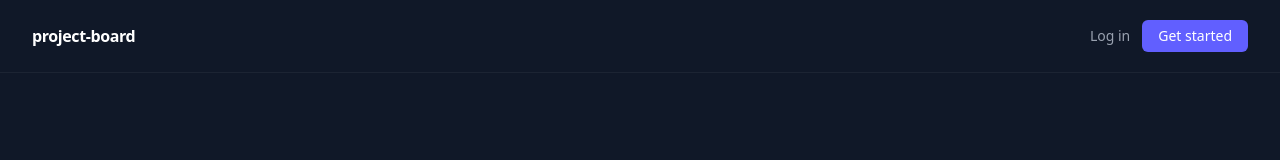
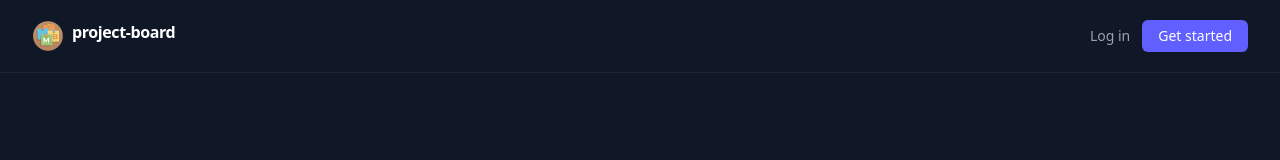
Before and after one commit to BerinMadzak/project-board, a React (Vite) app in the folder client/: page /home in a window 1280 px wide. Shown: the top 160 px of the page. Built offline with nearby package versions, Linux system fonts and the light colour scheme; no server answers.

Commit message:
Add logo to Home page

```diff
--- a/client/src/pages/Home.tsx
+++ b/client/src/pages/Home.tsx
@@ -11,7 +11,14 @@ export default function Home() {
   return (
     <div className="min-h-screen bg-gray-900 flex flex-col">
       <nav className="flex items-center justify-between px-8 py-5 border-b border-white/5">
-        <span className="text-white font-semibold tracking-tight">project-board</span>
+        <span className="text-white font-semibold tracking-tight flex gap-2">
+        <img
+          alt="Project Board Logo"
+          src="logo.png"
+          className="mx-auto h-8 w-auto"
+        />
+        project-board
+        </span>
         <div className="flex items-center gap-3">
           {isAuthenticated ? (
             <>
```
